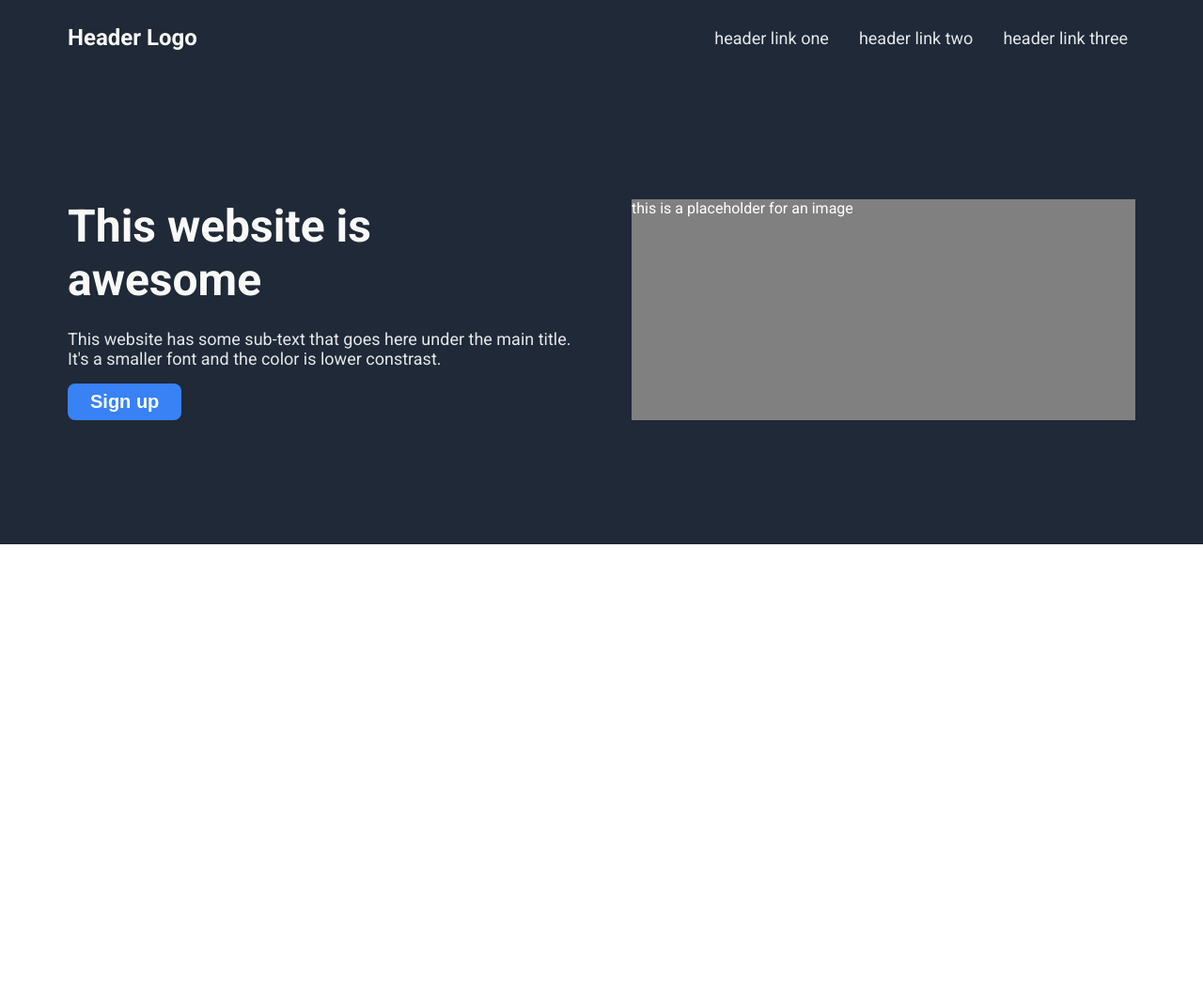
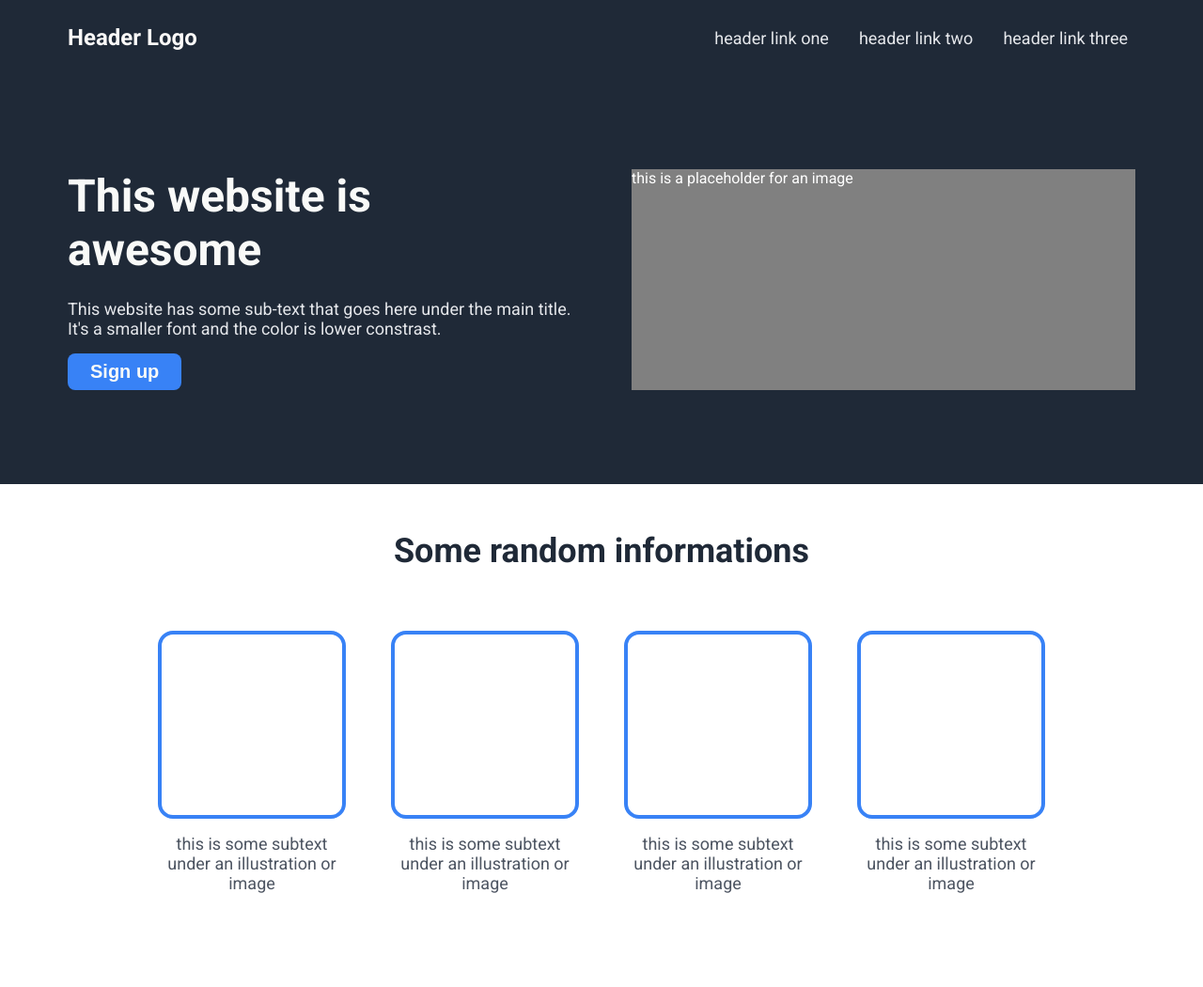
Before and after one commit to nelrnd/odin-landing-page, a plain HTML site: page index.html in a window 1280 px wide. Shown: the whole page at 94% size. Before the commit the page ends 800 px from the top, so only its background shows below. Drawn offline with Linux system fonts and the light colour scheme.

Commit message:
Add structure and style to tiles section

```diff
--- a/index.html
+++ b/index.html
@@ -33,5 +33,29 @@
         </div>
       </div>
     </div>
+
+    <div class="tiles">
+      <div class="tiles-section">
+        <h2>Some random informations</h2>
+        <div class="container">
+          <div class="item">
+            <div class="img-container"></div>
+            <p>this is some subtext under an illustration or image</p>
+          </div>
+          <div class="item">
+            <div class="img-container"></div>
+            <p>this is some subtext under an illustration or image</p>
+          </div>
+          <div class="item">
+            <div class="img-container"></div>
+            <p>this is some subtext under an illustration or image</p>
+          </div>
+          <div class="item">
+            <div class="img-container"></div>
+            <p>this is some subtext under an illustration or image</p>
+          </div>
+        </div>
+      </div>
+    </div>
   </body>
 </html>
--- a/style.css
+++ b/style.css
@@ -20,7 +20,7 @@ body {
   max-width: 1200px;
   height: 80px;
   margin: 0 auto;
-  padding: 32px;
+  padding: 0 32px;
 
   display: flex;
   align-items: center;
@@ -54,7 +54,7 @@ body {
 .hero-container {
   max-width: 1200px;
   margin: 0 auto;
-  padding: 32px;
+  padding: 0 32px;
 
   display: flex;
   gap: 64px;
@@ -77,14 +77,19 @@ h1 {
   margin-bottom: 16px;
 }
 
-.img-container {
+p {
+  color: #4D5562;
+  font-size: 18px;
+}
+
+.hero .img-container {
   background-color: grey;
   width: 100%;
   height: 100%;
 }
 
 button {
-  color: #fff;
+  color: #F9FAF8;
   font-size: 20px;
   font-weight: 700;
   padding: 8px 24px;
@@ -94,3 +99,47 @@ button {
 button.btn-main {
   background-color: #3882F6;
 }
+button.btn-outl {
+  background-color: transparent;
+  border: solid 2px #F9FAF8;
+}
+
+.tiles {
+  padding: 50px 0 100px;
+}
+
+.tiles-section {
+  max-width: 1200px;
+  margin: 0 auto;
+  padding: 0 32px;
+
+  text-align: center;
+}
+
+h2 {
+  color: #1F2937;
+  font-size: 36px;
+  font-weight: black;
+  text-align: center;
+  margin-bottom: 64px;
+}
+
+.tiles-section .container {
+  display: flex;
+  justify-content: center;
+  align-items: center;
+  flex-wrap: wrap;
+  gap: 48px;
+}
+
+.tiles-section .item {
+  flex: 0 1 200px;
+}
+
+.tiles .img-container {
+  width: 200px;
+  height: 200px;
+  margin: 0 auto 16px;
+  border: solid 4px #3882F6;
+  border-radius: 16px;
+}
```
